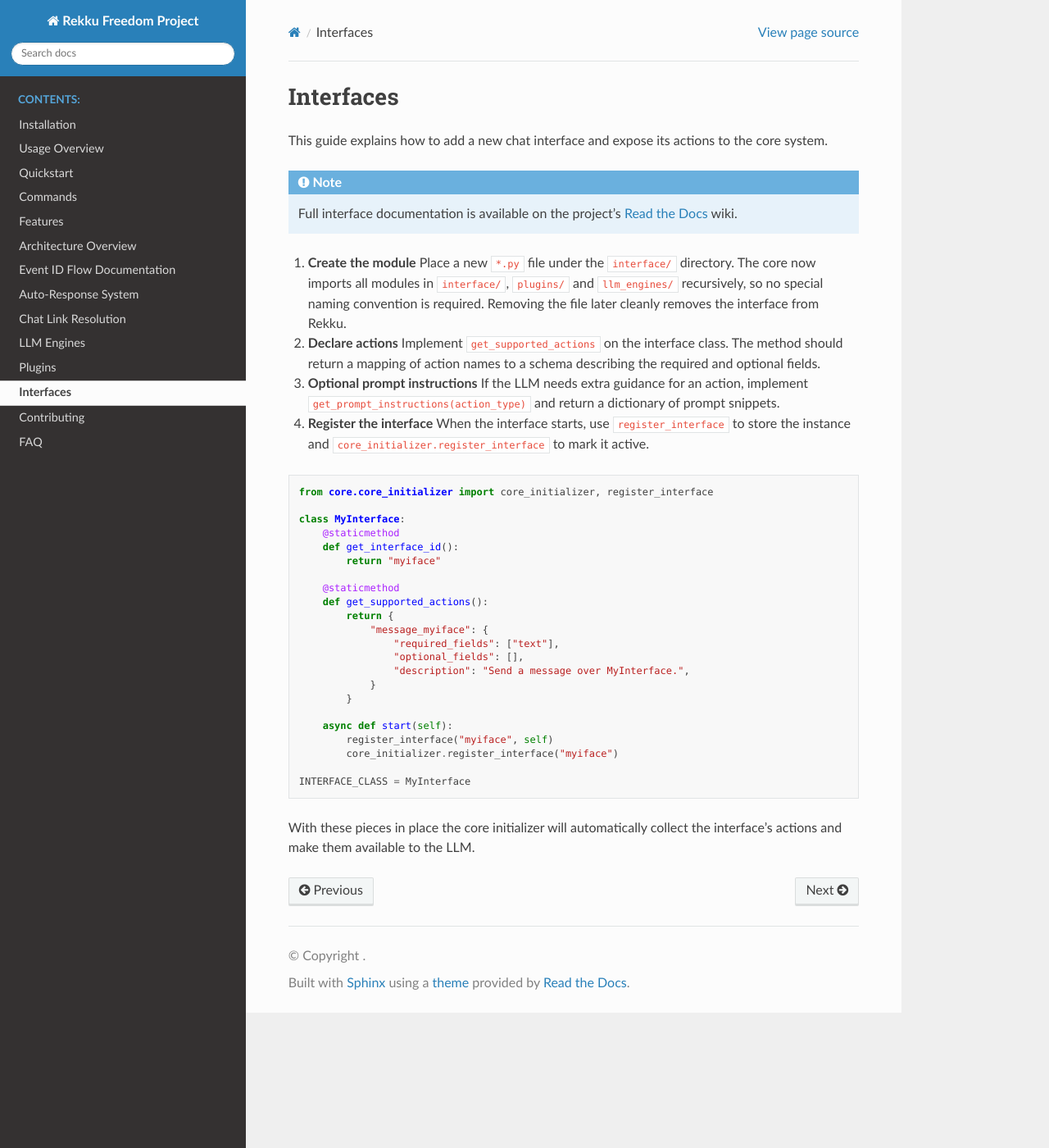
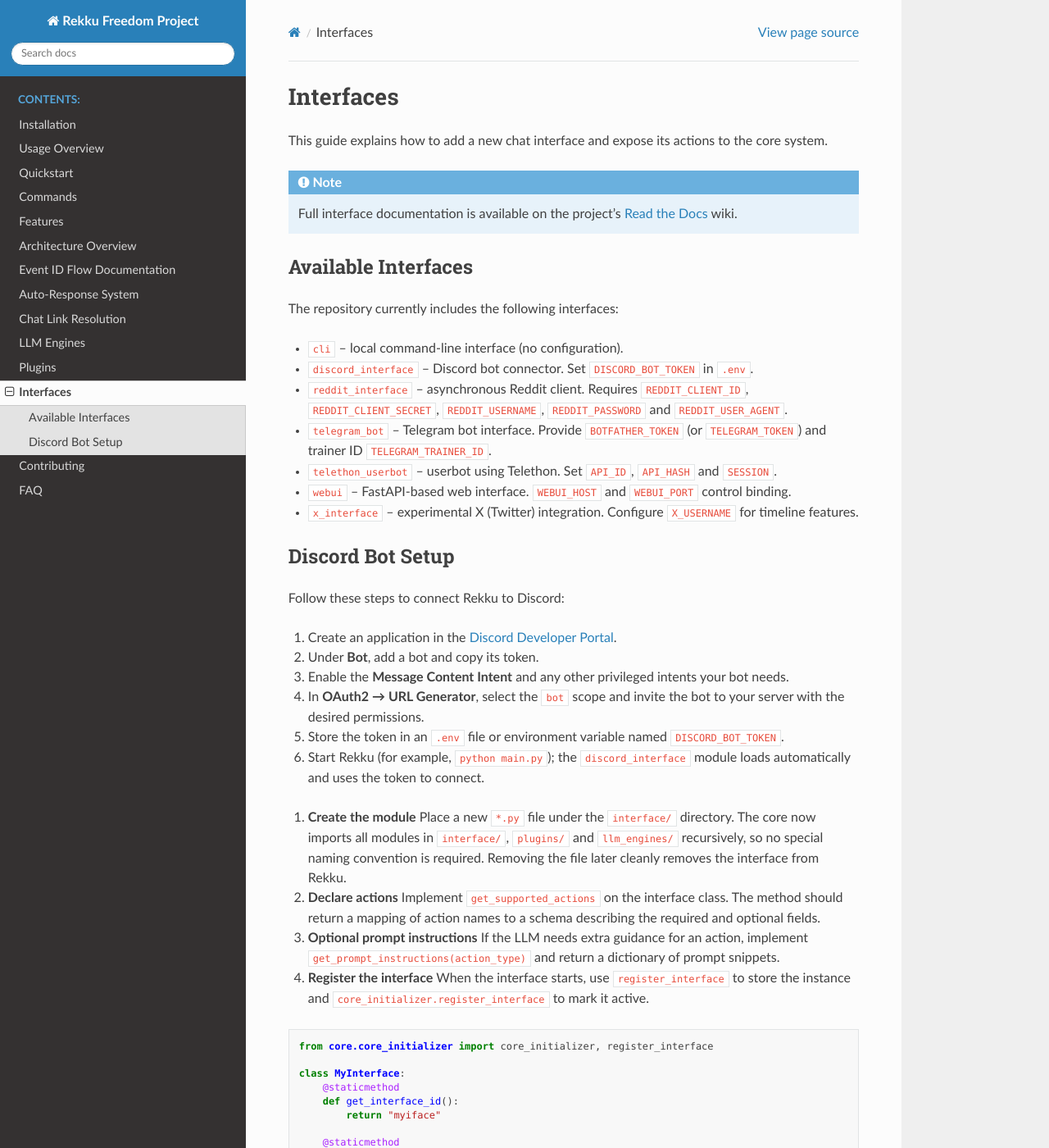
Before and after one commit to XargonWan/Rekku_Freedom_Project, a Sphinx documentation site: the page built from docs/interfaces.rst, in a window 1280 px wide and 1400 px high. Shown: the whole window at 82% size. Built offline with Sphinx 7.4.7 and the Read the Docs theme 3.1.0, drawn with Linux system fonts in a browser that asks for light colours.

Commit message:
docs: add discord bot setup instructions

```diff
--- a/docs/interfaces.rst
+++ b/docs/interfaces.rst
@@ -8,6 +8,31 @@
    Full interface documentation is available on the project's `Read the Docs`_ wiki.
 
 .. _Read the Docs: https://rekku.readthedocs.io
+
+Available Interfaces
+--------------------
+
+The repository currently includes the following interfaces:
+
+* ``cli`` – local command-line interface (no configuration).
+* ``discord_interface`` – Discord bot connector.  Set ``DISCORD_BOT_TOKEN`` in ``.env``.
+* ``reddit_interface`` – asynchronous Reddit client.  Requires ``REDDIT_CLIENT_ID``, ``REDDIT_CLIENT_SECRET``, ``REDDIT_USERNAME``, ``REDDIT_PASSWORD`` and ``REDDIT_USER_AGENT``.
+* ``telegram_bot`` – Telegram bot interface.  Provide ``BOTFATHER_TOKEN`` (or ``TELEGRAM_TOKEN``) and trainer ID ``TELEGRAM_TRAINER_ID``.
+* ``telethon_userbot`` – userbot using Telethon.  Set ``API_ID``, ``API_HASH`` and ``SESSION``.
+* ``webui`` – FastAPI-based web interface.  ``WEBUI_HOST`` and ``WEBUI_PORT`` control binding.
+* ``x_interface`` – experimental X (Twitter) integration.  Configure ``X_USERNAME`` for timeline features.
+
+Discord Bot Setup
+-----------------
+
+Follow these steps to connect Rekku to Discord:
+
+1. Create an application in the `Discord Developer Portal <https://discord.com/developers/applications>`_.
+2. Under **Bot**, add a bot and copy its token.
+3. Enable the **Message Content Intent** and any other privileged intents your bot needs.
+4. In **OAuth2 → URL Generator**, select the ``bot`` scope and invite the bot to your server with the desired permissions.
+5. Store the token in an ``.env`` file or environment variable named ``DISCORD_BOT_TOKEN``.
+6. Start Rekku (for example, ``python main.py``); the ``discord_interface`` module loads automatically and uses the token to connect.
 
 1. **Create the module**
    Place a new ``*.py`` file under the ``interface/`` directory.  The core now
```
Also changed, not shown: docs/llm_engines.rst (+18 -4 lines), docs/plugins.rst (+20 -1 lines).
